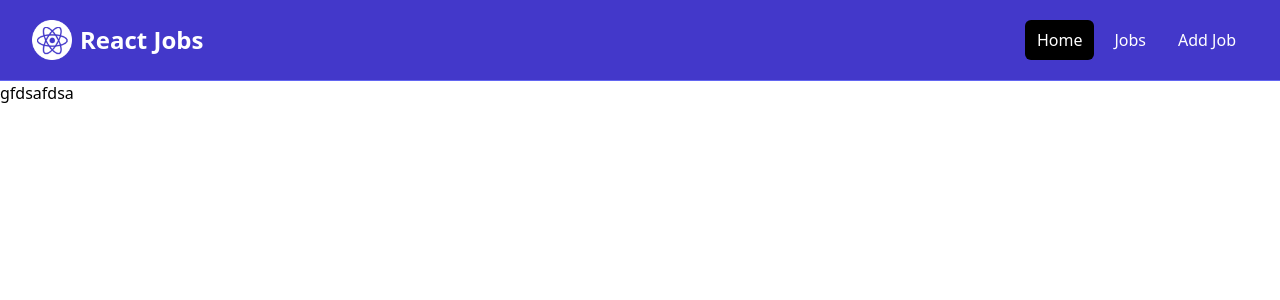
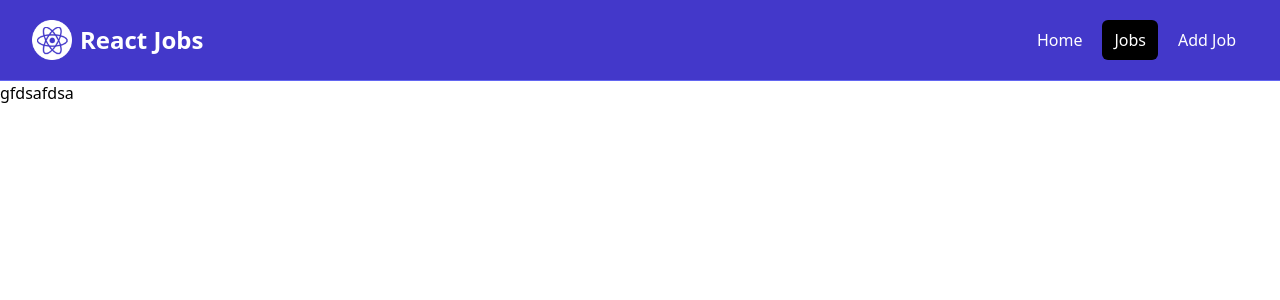
Before and after one commit to kamran-faiz/React-jobs-side, a React (Vite) app: page /Jobs in a window 1280 px wide. Shown: the top 300 px of the page. Built offline with nearby package versions, Linux system fonts and the light colour scheme.

Commit message:
Active class complete

```diff
--- a/src/App.jsx
+++ b/src/App.jsx
@@ -14,7 +14,7 @@ const router = createBrowserRouter(
   createRoutesFromElements(
   <Route path="/" element={<MainLayout/>}>
   <Route index element={<HomePage/>}/>
-  <Route path="/Jobs" element={<JobsPage />} />
+  <Route path="Jobs" element={<JobsPage />} />
   <Route path="*" element={<NotFound />} />
   </Route>
   )
--- a/src/components/Navbar.jsx
+++ b/src/components/Navbar.jsx
@@ -1,8 +1,12 @@
 import React from 'react'
 import Logo from '../assets/images/logo.png'
-import { Link } from 'react-router-dom'
+import { NavLink } from 'react-router-dom'
 
 const Navbar = () => {
+
+  const linkClass = ({isActive}) => isActive ? 'text-white bg-black hover:bg-gray-900 hover:text-white rounded-md px-3 py-2' :
+                    'text-white hover:bg-gray-900 hover:text-white rounded-md px-3 py-2'
+
   return (
     <div>
       <nav className="bg-indigo-700 border-b border-indigo-500">
@@ -10,7 +14,7 @@ const Navbar = () => {
           <div className="flex h-20 items-center justify-between">
             <div className="flex flex-1 items-center justify-center md:items-stretch md:justify-start">
               {/* <!-- Logo --> */}
-              <Link
+              <NavLink
                 className="flex flex-shrink-0 items-center mr-4"
                 to="/"
               >
@@ -22,27 +26,26 @@ const Navbar = () => {
                 <span className="hidden md:block text-white text-2xl font-bold ml-2">
                   React Jobs
                 </span>
-              </Link>
+              </NavLink>
               <div className="md:ml-auto">
                 <div className="flex space-x-2">
-                  <Link
+                  <NavLink
                     to="/"
-                    className="text-white bg-black hover:bg-gray-900 hover:text-white rounded-md px-3 py-2"
-                  >
+                    className={linkClass} end>
                     Home
-                  </Link>
-                  <Link
+                  </NavLink>
+                  <NavLink
                     to="/Jobs"
-                    className="text-white hover:bg-gray-900 hover:text-white rounded-md px-3 py-2"
+                    className={linkClass}
                   >
                     Jobs
-                  </Link>
-                  <Link
+                  </NavLink>
+                  <NavLink
                     to="/add-job"
-                    className="text-white hover:bg-gray-900 hover:text-white rounded-md px-3 py-2"
+                    className={linkClass}
                   >
                     Add Job
-                  </Link>
+                  </NavLink>
                 </div>
               </div>
             </div>
```
